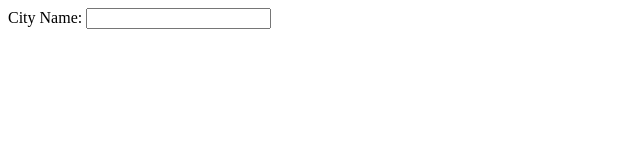
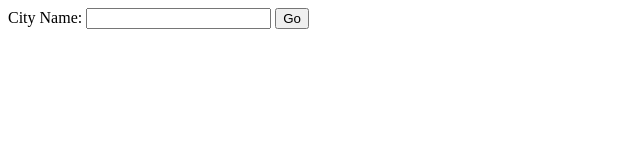
Before and after one commit to SAPNathasha/Weather-app, a website: page index.html in a window 1280 px wide. Shown: the full height of the page, 0-640 px from the left. Drawn offline with Linux system fonts and the light colour scheme.

Commit message:
Create html form to get a POST request and received by  the backend

```diff
--- a/app.js
+++ b/app.js
@@ -5,6 +5,10 @@ const https = require("https");
 
 app.get("/" , function(req, res){
     res.sendFile(__dirname + "/index.html");
+})
+
+app.post("/" , function(req,res){
+    console.log("Post request received");
 })
 
 app.listen(3000, function(){
--- a/index.html
+++ b/index.html
@@ -6,7 +6,10 @@
     <title>Weather App</title>
 </head>
 <body>
+  <form action="/" method="post">
     <label for="cityInput">City Name: </label>
     <input id="cityInput" type="text" name="cityName">
+    <button type="submit">Go</button>
+  </form>
 </body>
 </html>
```
